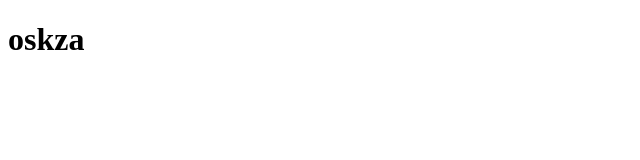
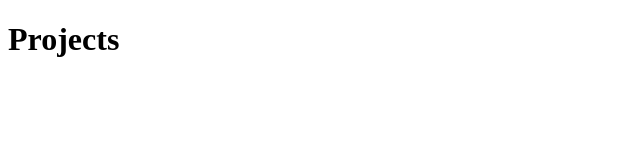
Before and after one commit to oskza/oskza-web, a Vue app: page /projects in a window 1280 px wide. Shown: the top 160 px of the page, without its empty margins (0-640 px from the left). Built offline with nearby package versions, Linux system fonts and the light colour scheme.

Commit message:
Created home, projects, project pages. Installed vue router

```diff
--- a/package.json
+++ b/package.json
@@ -9,7 +9,8 @@
     "preview": "vite preview"
   },
   "dependencies": {
-    "vue": "^3.5.22"
+    "vue": "^3.5.22",
+    "vue-router": "^4.6.2"
   },
   "devDependencies": {
     "@vitejs/plugin-vue": "^6.0.1",
--- a/src/App.vue
+++ b/src/App.vue
@@ -1,3 +1,3 @@
 <template>
-  <h1>oskza</h1>
+<router-view />
 </template>
--- a/src/main.js
+++ b/src/main.js
@@ -1,5 +1,8 @@
 import { createApp } from 'vue'
+import router from './router'
 import './style.css'
 import App from './App.vue'
 
-createApp(App).mount('#app')
+createApp(App)
+  .use(router)
+  .mount('#app')
--- /dev/null
+++ b/src/router/index.js
@@ -0,0 +1,26 @@
+import { createRouter, createWebHistory } from 'vue-router'
+import Home from '../views/Home.vue'
+import Projects from '../views/Projects.vue'
+import Project from '../views/Project.vue'
+
+const routes = [
+  {
+    path: "/",
+    name: "home",
+    component: Home,
+  },
+  {
+    path: "/projects",
+    name: "projects",
+    component: Projects,
+  },
+  {
+    path: "/projects/:slug",
+    name: "project",
+    component: Project,
+  }
+]
+
+const router = createRouter({ history: createWebHistory(), routes })
+
+export default router
--- /dev/null
+++ b/src/views/Home.vue
@@ -0,0 +1,5 @@
+<template>
+<div class="home">
+  <h1>Home</h1>
+</div>
+</template>
--- /dev/null
+++ b/src/views/Project.vue
@@ -0,0 +1,5 @@
+<template>
+<div class="project-page">
+  <h1>Project</h1>
+</div>
+</template>
--- /dev/null
+++ b/src/views/Projects.vue
@@ -0,0 +1,5 @@
+<template>
+<div class="projects">
+  <h1>Projects</h1>
+</div>
+</template>
```
Also changed, not shown: 1 other file (tests, documents, lock files or other folders).
